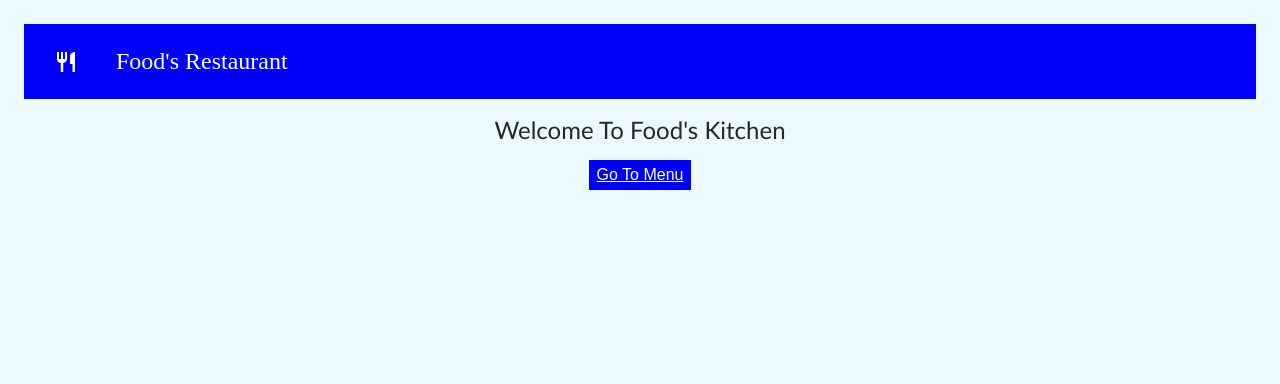
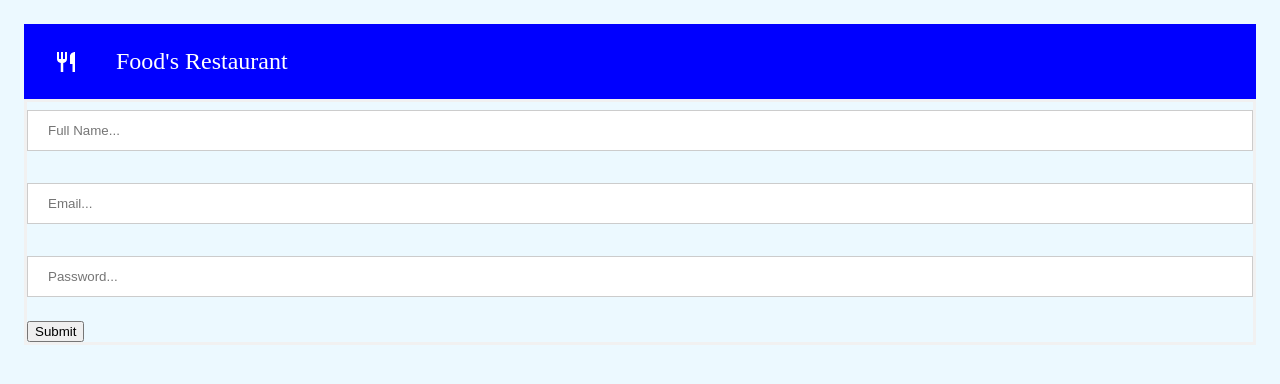
Before and after one commit to harsh-sharma-ind/Restaurant_app_react, a React (Create React App) app: page / in a window 1280 px wide. Shown: the top 384 px of the page. Built offline with nearby package versions, Linux system fonts and the light colour scheme.

Commit message:
Sequence  of routes changed

```diff
--- a/src/App.js
+++ b/src/App.js
@@ -15,9 +15,9 @@ function App() {
       <Router>
         <Navbar/>
         <Routes>
-          <Route path='/' element={<Home/>}/>
+          <Route path='/' element={<Signup/>}/>
           <Route path='/login' element={<Login/>}/>
-          <Route path='/signup' element={<Signup/>}/>
+          <Route path='/home' element={<Home/>}/>
           <Route path='/menu' element={<Menu/>}/>
           <Route path='/cheakout' element={<Cheakout/>}/>
         </Routes>
--- a/src/components/Home.js
+++ b/src/components/Home.js
@@ -10,7 +10,7 @@ export const Home = () => {
     <div className="center">
         <h1>Welcome To Food's Kitchen</h1>
         <button className='gomenu' onClick={handleMenu}>
-          <Link to={'/login'} className='link'>Go To Menu</Link>
+          <Link to={'/menu'} className='link'>Go To Menu</Link>
         </button>
     </div>
   )
--- a/src/components/Login.js
+++ b/src/components/Login.js
@@ -25,7 +25,7 @@ export const Login = () => {
         </div>
 
         <div className="container" >
-            <button type="button" className="cancelbtn"><Link to={'/signup'} >
+            <button type="button" className="cancelbtn"><Link to={'/Home'} >
                  SignUp
             </Link>
             </button>
--- a/src/components/Menu.js
+++ b/src/components/Menu.js
@@ -4,7 +4,7 @@ import "./Menu.css";
 import { Link } from "react-router-dom";
 
 import { useState } from "react";
-import {Helmet} from "react-helmet";
+
 
 import Feeds from "../data/feeds.json";
 
--- a/src/components/Signup.js
+++ b/src/components/Signup.js
@@ -24,7 +24,7 @@ export const Signup = () => {
   const navigate = useNavigate();
 
   const onSubmit = (data) => {
-    console.log(data);
+
     navigate('/login')
   };
 
```
